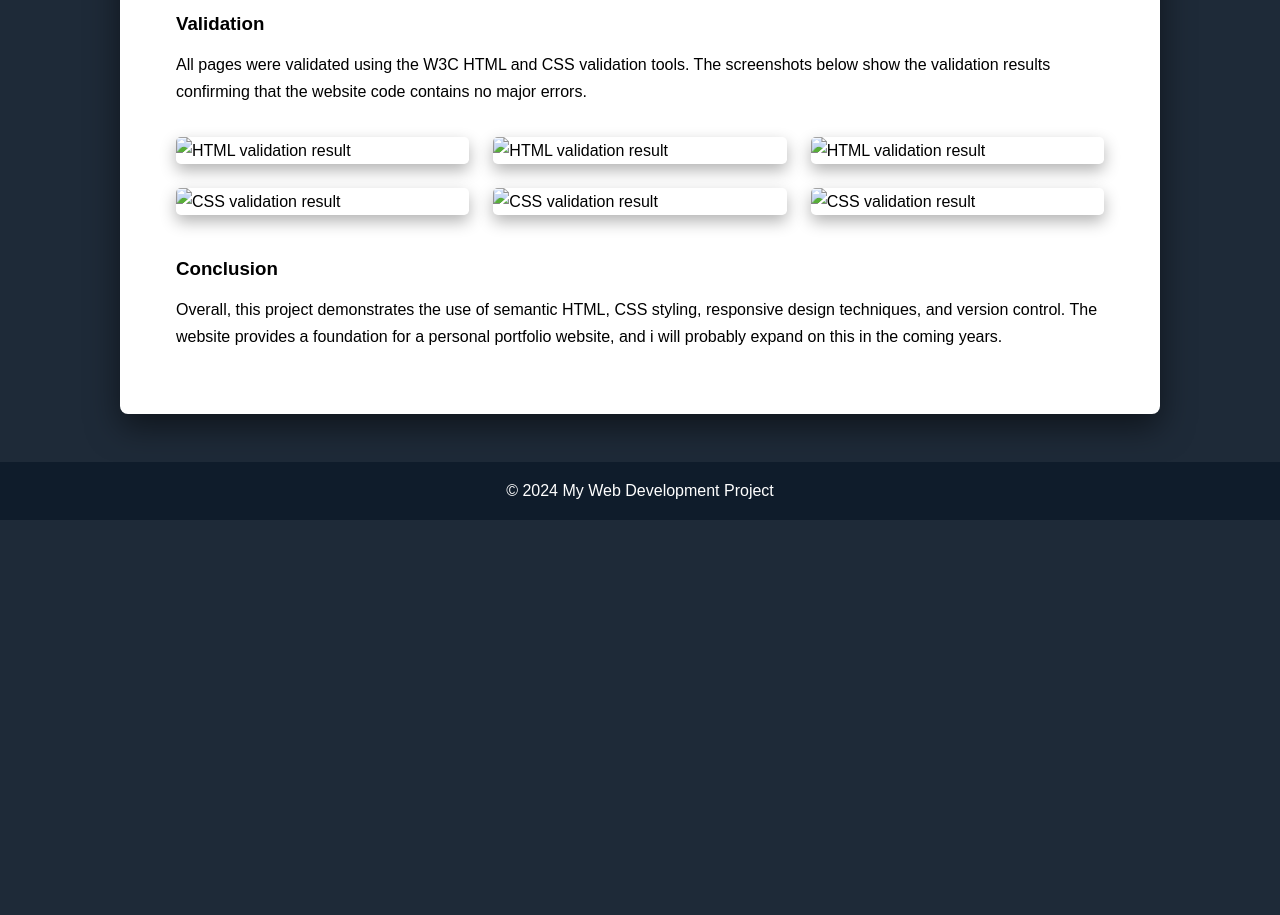
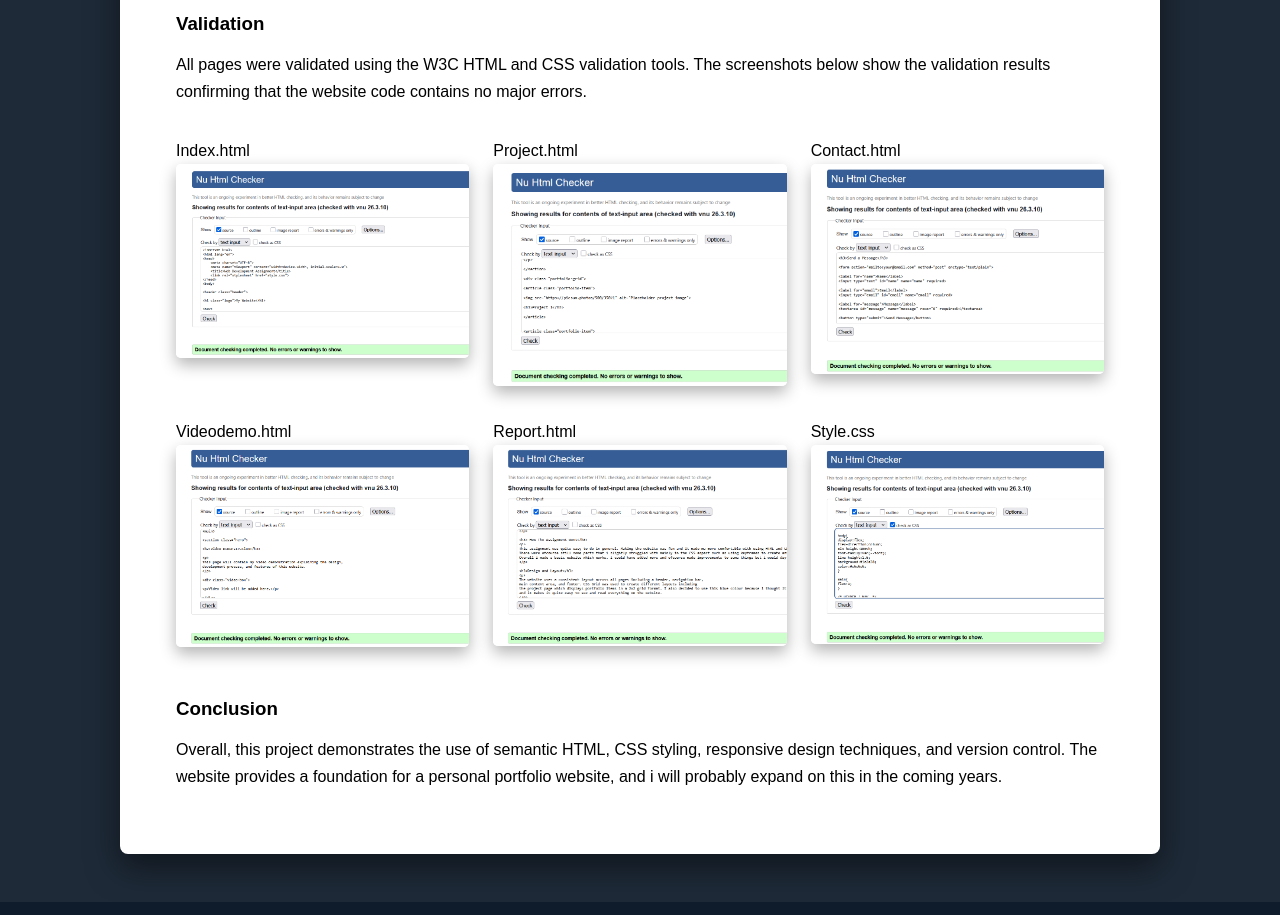
Before and after one commit to deividaspranskevicius25-create/Web-dev-assignment-1, a plain HTML site: page report.html in a window 1280 px wide. Shown: the part 1200-2115 px from the top of the page. Before the commit the page ends 1720 px from the top, so only its background shows below. Drawn offline with Linux system fonts and the light colour scheme.

Commit message:
Made screenshots and added them to the report page.

```diff
--- a/report.html
+++ b/report.html
@@ -78,14 +78,35 @@ show the validation results confirming that the website code contains no major e
 
 <div class="validation-grid">
 
-<img src="images/validation1.png" alt="HTML validation result">
-<img src="images/validation2.png" alt="HTML validation result">
-<img src="images/validation3.png" alt="HTML validation result">
+<figure>
+    <figcaption>Index.html</figcaption>
+    <img src="Screenshot1.png" alt="HTML validation result">
+</figure>
 
-<img src="images/validation4.png" alt="CSS validation result">
-<img src="images/validation5.png" alt="CSS validation result">
-<img src="images/validation6.png" alt="CSS validation result">
+<figure>
+    <figcaption>Project.html</figcaption>
+    <img src="Screenshot2.png" alt="HTML validation result">
+</figure>
 
+<figure>
+    <figcaption>Contact.html</figcaption>
+    <img src="Screenshot3.png" alt="HTML validation result">
+</figure>
+
+<figure>
+    <figcaption>Videodemo.html</figcaption>
+    <img src="Screenshot4.png" alt="HTML validation result">
+</figure>
+
+<figure>
+    <figcaption>Report.html</figcaption>
+    <img src="Screenshot5.png" alt="HTML validation result">
+</figure>
+
+<figure>
+    <figcaption>Style.css</figcaption>
+    <img src="Screenshot6.png" alt="CSS validation result">
+</figure>
 </div>
 
 <h3>Conclusion</h3>
```
Also changed, not shown: Screenshot1.png (added), Screenshot2.png (added), Screenshot3.png (added), Screenshot4.png (added), Screenshot5.png (added), Screenshot6.png (added).
